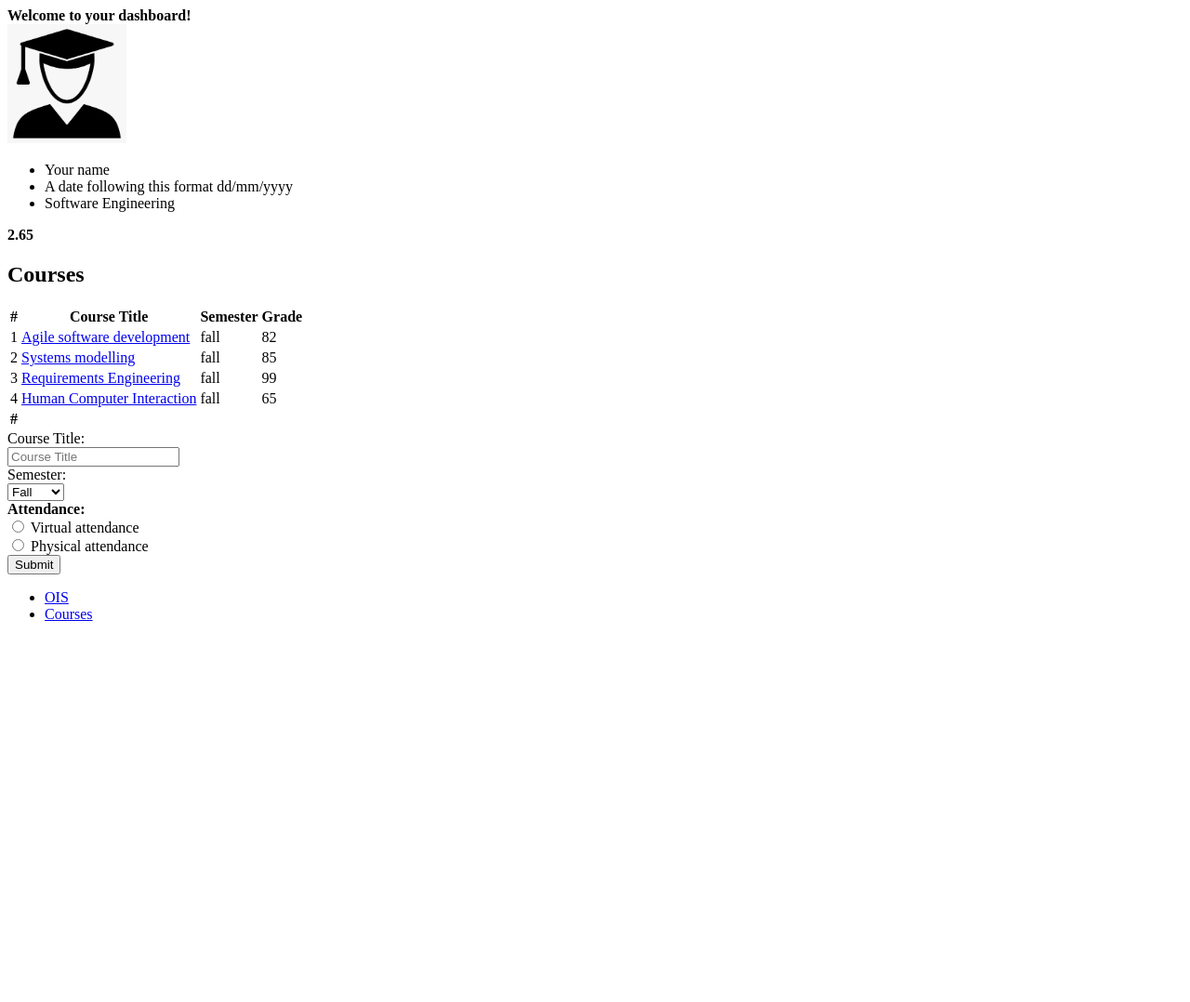
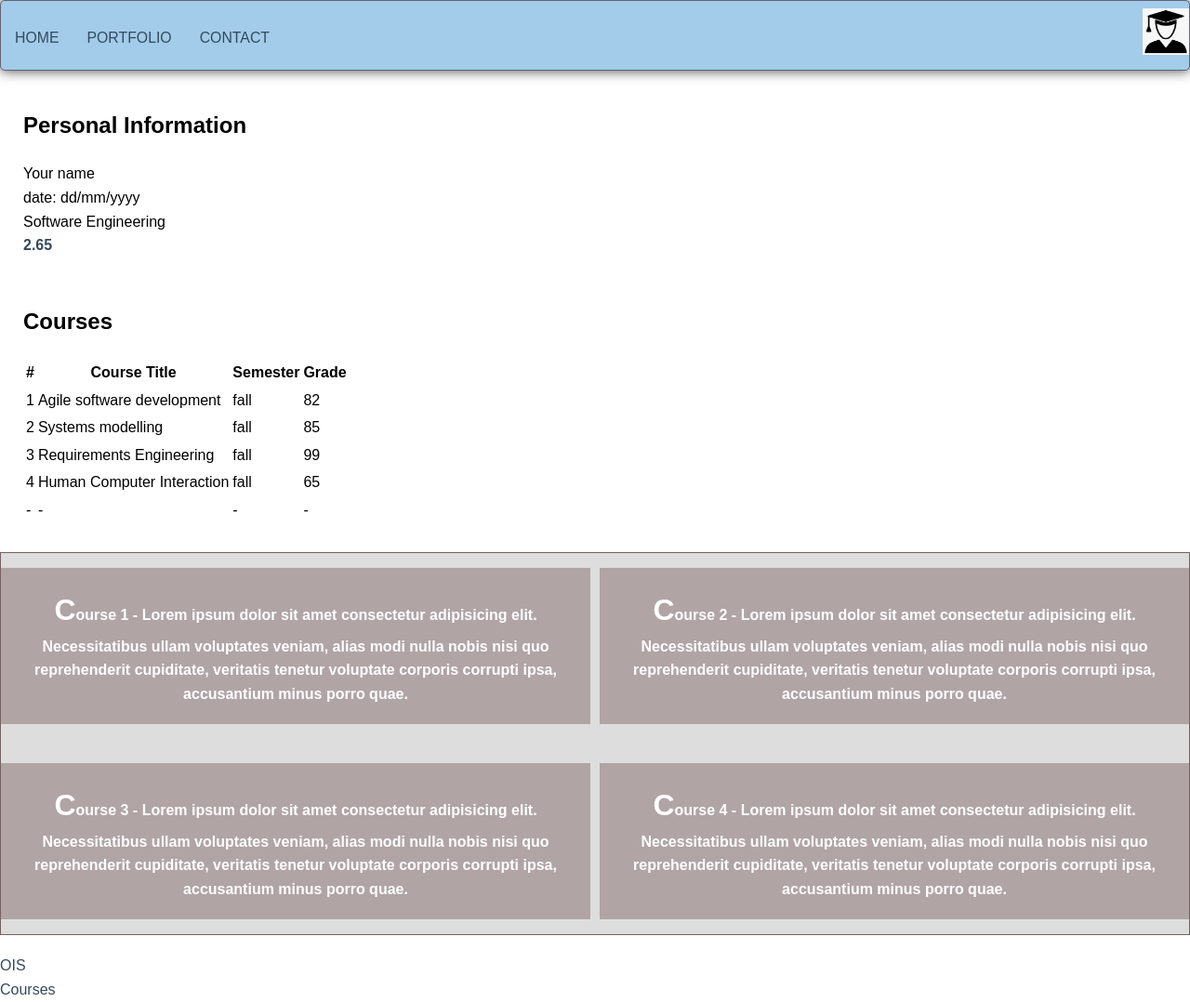
Before and after one commit to triinluik/WAD, a plain HTML site: page index.html in a window 1280 px wide. Shown: the whole page at 93% size. Before the commit the page ends 800 px from the top, so only its background shows below. Drawn offline with Linux system fonts and the light colour scheme.

Commit message:
Added CSS

```diff
--- a/index.html
+++ b/index.html
@@ -1,30 +1,43 @@
 <!DOCTYPE html>
 <html lang="en">
+
 <head>
     <meta charset="UTF-8">
+    <meta http-equiv="X-UA-Compatible" content="IE=edge">
     <meta name="viewport" content="width=device-width, initial-scale=1.0">
     <link rel="icon" href="res/images/5scQBN-I.jpeg">
-    <title>My Dashboard</title>
+    <link rel="stylesheet" href="res/css/style.css">
+    <title>Lab 3 - CSS</title>
 </head>
+
 <body>
-<header>
-    <strong>Welcome to your dashboard!</strong>
+
+
+<header class="header">
+    <ul class="nav">
+        <li><a href="#">Home</a></li>
+        <li><a href="#">Portfolio</a></li>
+        <li><a href="#">Contact</a></li>
+    </ul>
+
+    <a class="logo" href="#"><img src="res/images/-8cuh3Fp.png" width="50" height="50" alt="My picture"></a>
 </header>
+
+
 <section>
-    <div>
-        <img src="res/images/-8cuh3Fp.png" width="128" height="128" alt="My picture">
-    </div>
-    <div>
+    <h1>Personal Information</h1>
+    <div class="nav">
         <ul>
             <li>Your name</li>
-            <li> A date following this format dd/mm/yyyy</li>
-            <li> Software Engineering </li>
+            <li> date: dd/mm/yyyy</li>
+            <li>Software Engineering </li>
         </ul>
     </div>
     <div>
         <strong>2.65</strong>
     </div>
 </section>
+
 <section>
     <h1>Courses</h1>
     <table>
@@ -39,74 +52,72 @@
         <tbody>
         <tr>
             <td>1</td>
-            <td><a href="https://courses.cs.ut.ee/2026/ASD/fall/" target="_blank">Agile software development</a></td>
+            <td>Agile software development</td>
             <td>fall</td>
             <td>82</td>
         </tr>
         <tr>
             <td>2</td>
-            <td><a href="https://courses.cs.ut.ee/2026/systemsmodelling/fall/" target="_blank">Systems modelling</a></td>
+            <td> Systems modelling </td>
             <td>fall</td>
             <td>85</td>
         </tr>
         <tr>
             <td>3</td>
-            <td><a href="https://courses.cs.ut.ee/2026/RE/fall/" target="_blank"> Requirements Engineering</a></td>
+            <td> Requirements Engineering </td>
             <td>fall</td>
             <td>99</td>
         </tr>
         <tr>
             <td>4</td>
-            <td><a href="https://courses.cs.ut.ee/2026/HCI/fall/" target="_blank">Human Computer Interaction</a></td>
+            <td> Human Computer Interaction </td>
             <td>fall</td>
             <td>65</td>
         </tr>
         </tbody>
         <tfoot>
-       <tr>
-           <th>#</th>
-       </tr>
+        <tr>
+            <td>-</td>
+            <td> - </td>
+            <td>-</td>
+            <td>- </td>
+        </tr>
         </tfoot>
     </table>
 </section>
-<form>
-    <label for="course-title">Course Title:</label>
-    <br>
-    <input type="text" name="course-title" id="course-title" placeholder="Course Title">
 
-    <br>
 
-    <label for="semester">Semester:</label>
-    <br>
-    <select id="semester" name="semester">
-        <option value="fall">Fall</option>
-        <option value="spring">Spring</option>
-    </select>
-    <br>
 
-    <strong>Attendance:</strong>
-    <br>
 
-    <input type="radio" name="attendance" id="virtual" value="virtual">
-    <label for="virtual">Virtual attendance</label>
-    <br>
+<div class="grid">
 
-    <input type="radio" name="attendance" id="physical" value="physical">
-    <label for="physical">Physical attendance</label>
-    <br>
+    <p>Course 1 - Lorem ipsum dolor sit amet consectetur adipisicing elit. Necessitatibus ullam voluptates veniam, alias modi nulla nobis nisi quo reprehenderit cupiditate, veritatis tenetur voluptate corporis corrupti ipsa, accusantium minus porro quae.</p>
 
-    <button type="submit">Submit</button>
-</form>
-<footer>
+    <p>Course 2 - Lorem ipsum dolor sit amet consectetur adipisicing elit. Necessitatibus ullam voluptates veniam, alias modi nulla nobis nisi quo reprehenderit cupiditate, veritatis tenetur voluptate corporis corrupti ipsa, accusantium minus porro quae.</p>
+
+
+    <p>Course 3 - Lorem ipsum dolor sit amet consectetur adipisicing elit. Necessitatibus ullam voluptates veniam, alias modi nulla nobis nisi quo reprehenderit cupiditate, veritatis tenetur voluptate corporis corrupti ipsa, accusantium minus porro quae.</p>
+
+    <p>Course 4 - Lorem ipsum dolor sit amet consectetur adipisicing elit. Necessitatibus ullam voluptates veniam, alias modi nulla nobis nisi quo reprehenderit cupiditate, veritatis tenetur voluptate corporis corrupti ipsa, accusantium minus porro quae.</p>
+
+
+</div>
+
+
+
+
+<footer class="footer">
     <ul>
         <li>
-            <a href="https://ois2.ut.ee/" target="_blank">OIS</a>
+            <a href="https://ois2.ut.ee/">OIS</a>
         </li>
-
         <li>
-            <a href="https://courses.cs.ut.ee/" target="_blank">Courses</a>
+            <a href="https://courses.cs.ut.ee/">Courses</a>
         </li>
     </ul>
 </footer>
+
+
 </body>
+
 </html>
--- /dev/null
+++ b/res/css/style.css
@@ -0,0 +1,173 @@
+* {
+    font-family: sans-serif;
+    box-sizing: border-box;
+    /*
+       CSS comment
+       The box-sizing CSS property sets how the total width and height of an element are calculated.
+       If you set box-sizing: border-box; on an element, padding, and border are included in the width and height:
+    */
+}
+
+body {
+    line-height: 1.6;
+    margin: 0;
+}
+
+ul {
+    margin: 0;
+    padding: 0;
+    list-style: none;
+    /*
+      list-style: none = No marker is shown
+    */
+}
+
+a {
+    color: #34495e;
+    text-decoration: none;
+    /*
+      text-decoration: none - is used here to not show underlining under an anchor element when a mouse hovers over it.
+      Comment it out and check the result on the page.
+    */
+}
+
+.logo {
+    margin: 0;
+    font-size: 1.1em;
+}
+
+section {
+    padding: 10px 15px;
+    margin: 10px;
+    display: block;
+    /*
+      display: block - displays an element as a block element. It starts on a new line, and takes up the whole width
+   */
+}
+.header {
+    padding-top: .5em;
+    padding-bottom: .5em;
+    border: 1px solid #646174;
+    background-color: #a2ccea;
+    box-shadow: 0px 0px 14px 0px rgba(0, 0, 0, 0.75);
+
+    top: 0;
+    position: sticky;
+
+    /*
+    -webkit-box-shadow: 0px 0px 14px 0px rgba(0, 0, 0, 0.75);
+    -moz-box-shadow: 0px 0px 14px 0px rgba(0, 0, 0, 0.75);
+
+    -webkit-box-shadow and -moz-box-shadow were browser-specific box-shadow implementations for
+     WebKit browsers like Google Chrome and Safari, and mozilla firefox. Such prefixes are, usually
+     used, when a new CSS feature appears and disappears when the feature is fully supported by
+     the browser.
+
+     In short, concerning Vendor Prefixes (-webkit, -moz, etc.):
+       1- A new CSS feature appears;
+       2- Browsers test the feature;
+       3- Browsers add a prefix to it to allow using it;
+       4- There is no need for the prefix anymore when the feature is fully supported.
+     */
+
+    border-radius: 5px;
+}
+.nav {
+    margin-top: 5px;
+}
+
+.nav a {
+    padding: 10px 15px;
+    text-transform: uppercase;
+    text-align: center;
+    display: block;
+    color: #34495e;
+    font-size: .99em;
+}
+
+/* Pseudo-class selector */
+.nav a:hover {
+    background-color: #7ebeb6;
+    color: #092747;
+}
+
+/*Pseudo-element selector */
+
+p::first-letter {
+    font-size: xx-large;
+}
+
+p:hover {
+    text-shadow: #092747 0 0 14px;
+}
+
+
+section strong {
+    color: #34495e;
+}
+
+th > tr {
+    color: #a2ccea;
+}
+/*
+   Applies when the browser's width is 800px wide or wider:
+ */
+
+@media (max-width: 799px) {
+    .logo {
+        display: none;
+    }
+}
+
+@media (min-width: 800px) {
+    .header,
+    .nav {
+        display: flex;
+    }
+    .header {
+        flex-direction: column;
+        align-items: center;
+    }
+}
+
+/*
+ Applies when the browser's width is 1000px wide or wider:
+ sort of like if-statement. Asking if min-width is x px.
+ */
+
+@media (min-width: 1000px) {
+    .header {
+        flex-direction: row;
+        justify-content: space-between;
+    }
+}
+
+@media(max-width: 500px) {
+    .grid {
+       grid-template-columns: 1fr;
+    }
+}
+.grid {
+    margin: 20px auto;
+    width: 100%;
+    border: 1px solid #746161;
+    background-color: #ddd;
+    display: grid;
+    grid-template-columns: auto auto;
+    /*
+      grid-template-columns - the grid-template-columns CSS property defines the numbers and
+      sizing functions of the grid columns.
+    */
+    gap: 10px 10px;
+    /*
+    gap: row-gap and column-gap.
+    */
+}
+
+.grid p {
+    background-color: rgb(177, 164, 164);
+    color: white;
+    padding: 20px;
+    font-weight: bold;
+    text-align: center;
+}
```
